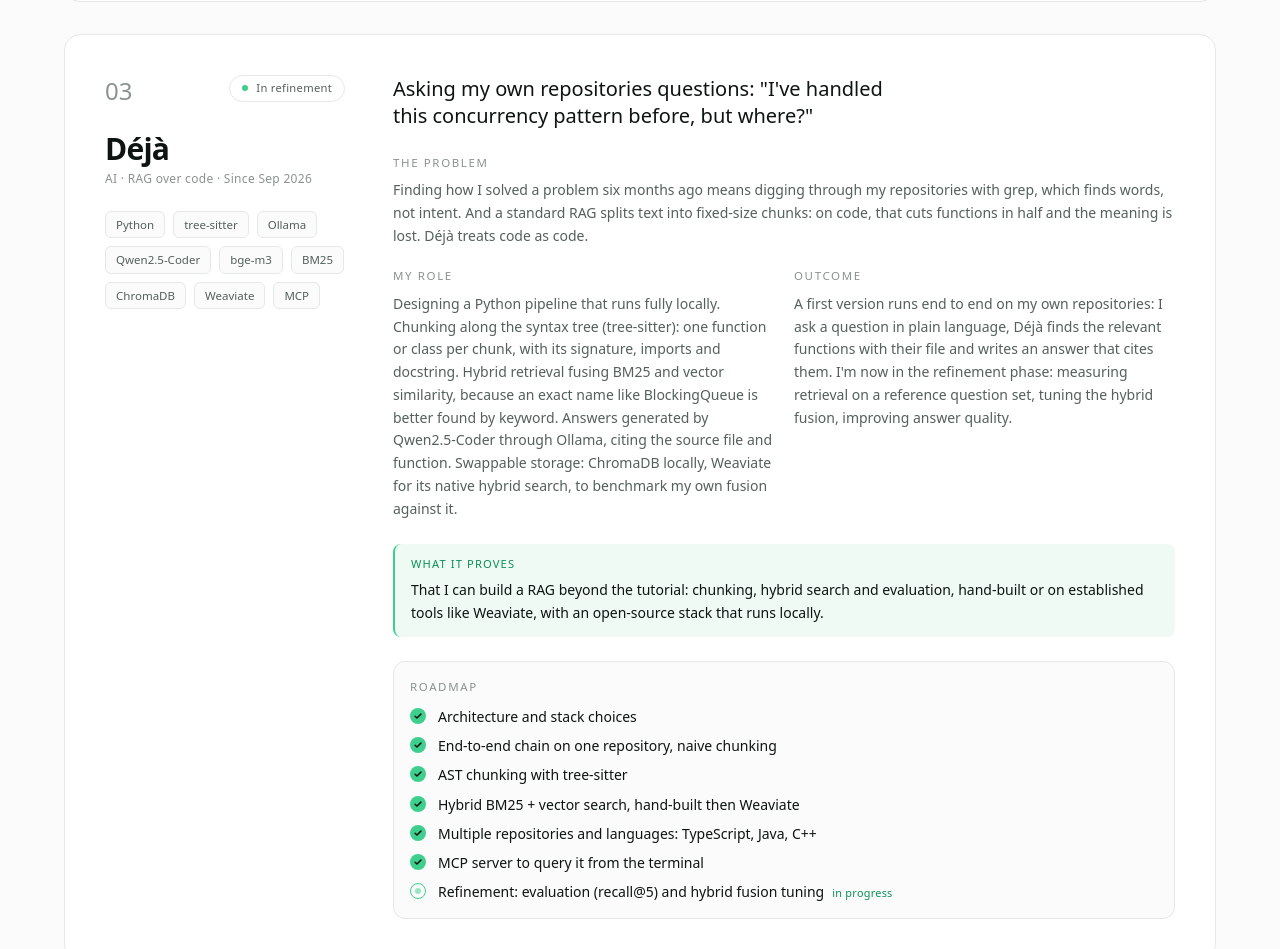
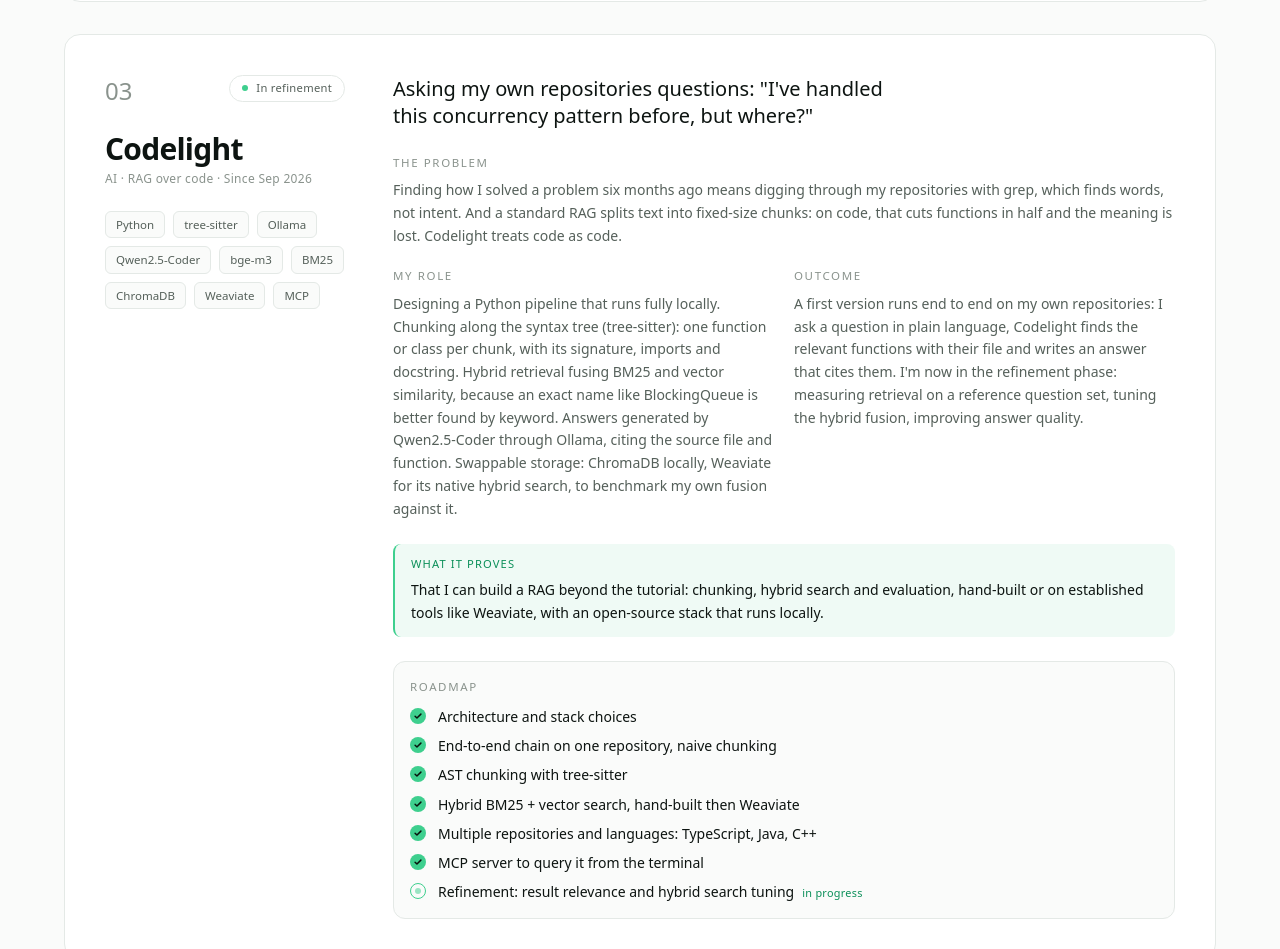
Before and after one commit to kanepapaaly/eportfolio-pak, a Next.js app: page / in a window 1280 px wide. Shown: the part 3003-3952 px from the top of the page. Built offline with nearby package versions, Linux system fonts and the light colour scheme; no server answers.

Commit message:
Codelight : nouveau nom du projet RAG, dernière étape reformulée

```diff
--- a/src/data/projects.ts
+++ b/src/data/projects.ts
@@ -165,8 +165,8 @@ export const projects: Project[] = [
     featured: true,
   },
   {
-    id: "deja",
-    name: "Déjà",
+    id: "codelight",
+    name: "Codelight",
     kind: {
       fr: "IA · RAG sur du code",
       en: "AI · RAG over code",
@@ -177,16 +177,16 @@ export const projects: Project[] = [
       en: "Asking my own repositories questions: \"I've handled this concurrency pattern before, but where?\"",
     },
     problem: {
-      fr: "Retrouver comment j'ai résolu un problème il y a six mois, c'est fouiller mes dépôts avec grep, qui trouve des mots mais pas des intentions. Et un RAG classique découpe le texte par taille fixe : sur du code, il coupe les fonctions en deux et le sens se perd. Déjà traite le code comme du code.",
-      en: "Finding how I solved a problem six months ago means digging through my repositories with grep, which finds words, not intent. And a standard RAG splits text into fixed-size chunks: on code, that cuts functions in half and the meaning is lost. Déjà treats code as code.",
+      fr: "Retrouver comment j'ai résolu un problème il y a six mois, c'est fouiller mes dépôts avec grep, qui trouve des mots mais pas des intentions. Et un RAG classique découpe le texte par taille fixe : sur du code, il coupe les fonctions en deux et le sens se perd. Codelight traite le code comme du code.",
+      en: "Finding how I solved a problem six months ago means digging through my repositories with grep, which finds words, not intent. And a standard RAG splits text into fixed-size chunks: on code, that cuts functions in half and the meaning is lost. Codelight treats code as code.",
     },
     role: {
       fr: "Conception d'un pipeline Python qui tourne entièrement en local. Découpage selon l'arbre syntaxique (tree-sitter) : une fonction ou une classe par morceau, avec sa signature, ses imports et sa docstring. Recherche hybride qui fusionne BM25 et similarité vectorielle, parce qu'un nom exact comme BlockingQueue se trouve mieux par mot-clé. Réponses générées par Qwen2.5-Coder via Ollama, avec le fichier et la fonction cités. Stockage interchangeable : ChromaDB en local, Weaviate pour sa recherche hybride native, afin de comparer ma fusion maison à la sienne.",
       en: "Designing a Python pipeline that runs fully locally. Chunking along the syntax tree (tree-sitter): one function or class per chunk, with its signature, imports and docstring. Hybrid retrieval fusing BM25 and vector similarity, because an exact name like BlockingQueue is better found by keyword. Answers generated by Qwen2.5-Coder through Ollama, citing the source file and function. Swappable storage: ChromaDB locally, Weaviate for its native hybrid search, to benchmark my own fusion against it.",
     },
     result: {
-      fr: "Une première version tourne de bout en bout sur mes propres dépôts : je pose une question en langage naturel, Déjà retrouve les fonctions concernées avec leur fichier et rédige une réponse qui les cite. Je suis maintenant dans la phase de peaufinage : mesure de la recherche sur un jeu de questions de référence, réglage de la fusion hybride, qualité des réponses.",
-      en: "A first version runs end to end on my own repositories: I ask a question in plain language, Déjà finds the relevant functions with their file and writes an answer that cites them. I'm now in the refinement phase: measuring retrieval on a reference question set, tuning the hybrid fusion, improving answer quality.",
+      fr: "Une première version tourne de bout en bout sur mes propres dépôts : je pose une question en langage naturel, Codelight retrouve les fonctions concernées avec leur fichier et rédige une réponse qui les cite. Je suis maintenant dans la phase de peaufinage : mesure de la recherche sur un jeu de questions de référence, réglage de la fusion hybride, qualité des réponses.",
+      en: "A first version runs end to end on my own repositories: I ask a question in plain language, Codelight finds the relevant functions with their file and writes an answer that cites them. I'm now in the refinement phase: measuring retrieval on a reference question set, tuning the hybrid fusion, improving answer quality.",
     },
     proves: {
       fr: "Que je sais construire un RAG au-delà du tutoriel : découpage, recherche hybride et évaluation, codés à la main ou appuyés sur des outils établis comme Weaviate, avec une stack open source qui tourne en local.",
@@ -219,7 +219,7 @@ export const projects: Project[] = [
         state: "done",
       },
       {
-        label: { fr: "Peaufinage : évaluation (rappel@5) et réglage de la fusion hybride", en: "Refinement: evaluation (recall@5) and hybrid fusion tuning" },
+        label: { fr: "Peaufinage : pertinence des résultats et réglage de la recherche hybride", en: "Refinement: result relevance and hybrid search tuning" },
         state: "current",
       },
     ],
```
